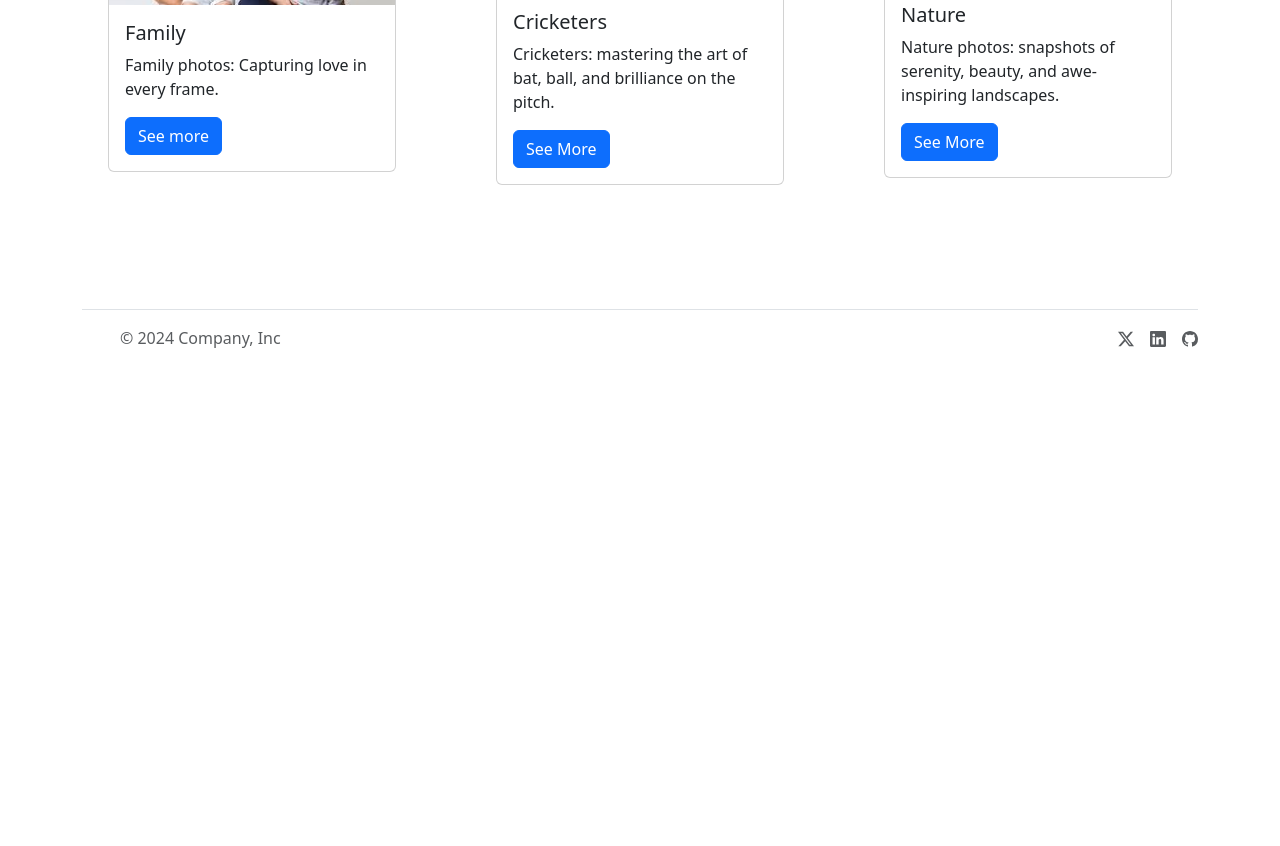
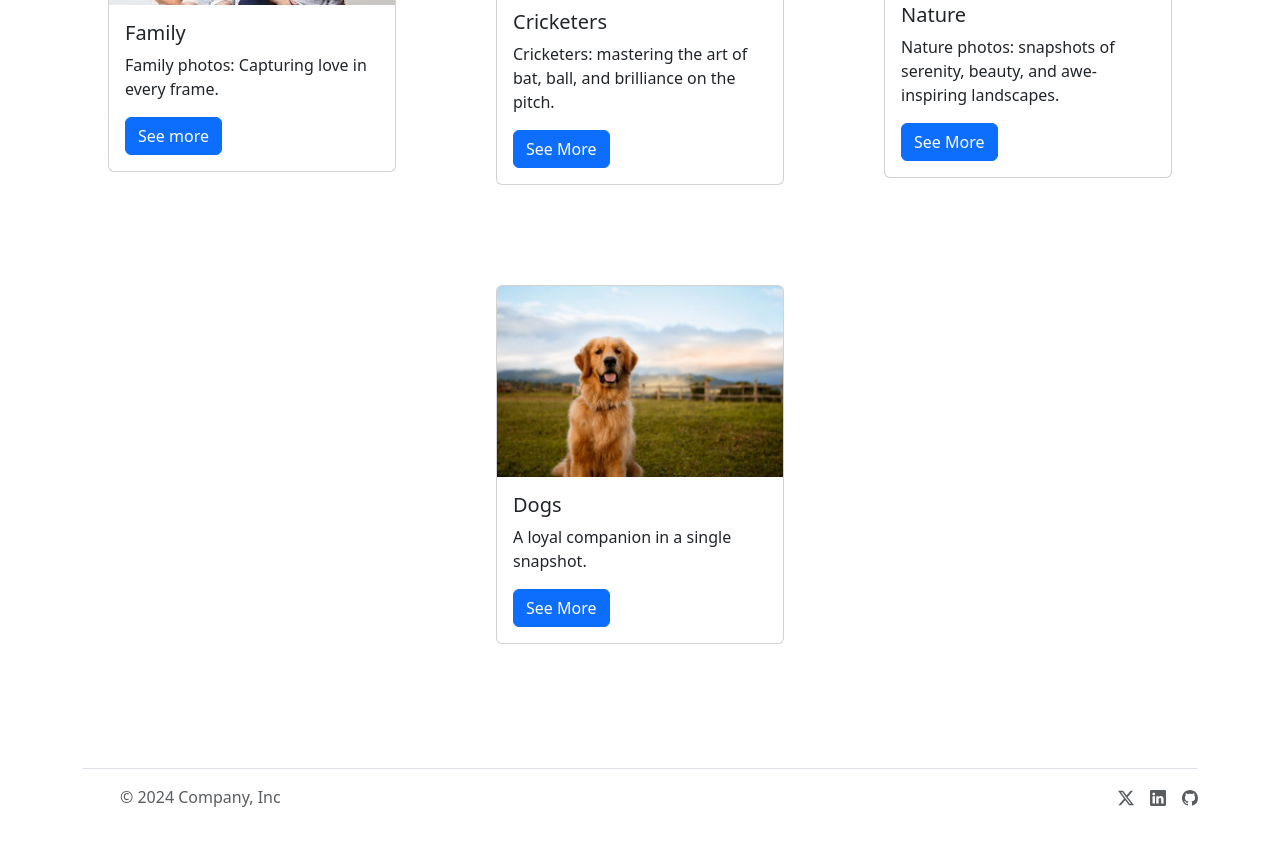
Before and after one commit to anubhab0709/image-gallery.github.io, a plain HTML site: page index.html in a window 1280 px wide. Shown: the part 660-1506 px from the top of the page. Before the commit the page ends 1072 px from the top, so only its background shows below. Drawn offline with nearby package versions, Linux system fonts and the light colour scheme.

Commit message:
Update index.html

```diff
--- a/index.html
+++ b/index.html
@@ -16,6 +16,7 @@
           <li class="nav-item"><a href="./family.html" class="nav-link">Family</a></li>
           <li class="nav-item"><a href="./cricket.html" class="nav-link">Cricketers</a></li>
           <li class="nav-item"><a href="./nature.html" class="nav-link">Nature </a></li>
+          <li class="nav-item"><a href="./dogs.html" class="nav-link">Dogs</a></li>
         </ul>
         </header>
 
@@ -67,6 +68,18 @@
 
 
 
+
+            <div class="card" style="width: 18rem;">
+                <img src="./dogs/golden-retriever.jpg" class="card-img-top" alt="...">
+                <div class="card-body">
+                  <h5 class="card-title">Dogs</h5>
+                  <p class="card-text">A loyal companion in a single snapshot.</p>
+                  <a href="./dogs.html" class="btn btn-primary">See More</a>
+                </div>
+            </div>
+
+
+
             <div class="container">
                 <footer class="d-flex flex-wrap justify-content-between align-items-center py-3 my-4 border-top">
                   <div class="col-md-4 d-flex align-items-center">
```
